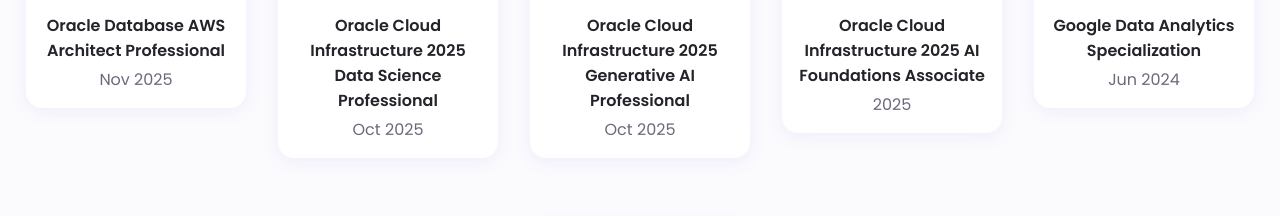
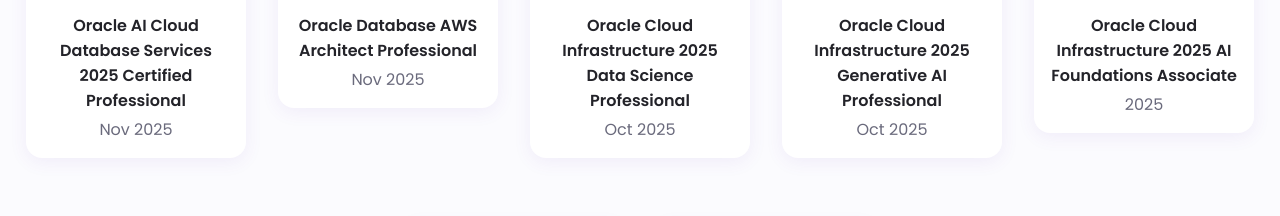
Before and after one commit to dipisha-21/Portfolio_DipishaShivangi, a plain HTML site: page index.html in a window 1280 px wide. Shown: the part 5025-5241 px from the top of the page. Drawn offline with nearby package versions, Linux system fonts and the light colour scheme.

Commit message:
Update index.html

```diff
--- a/index.html
+++ b/index.html
@@ -794,6 +794,14 @@
   <div class="certificates__grid">
 
     <!-- Oracle Database AWS Architect Professional -->
+    <div class="certificate__card" onclick="showCertificatePDFModal('assets/eCertificate_Oracle_AI_Cloud_Database_Services_2025_Certified_Professional.pdf', 'Oracle Database AWS Architect Professional', 'Nov 2025')">
+      <img src="assets/img/pdf-icon.png" alt="Oracle AI Cloud Database Services 2025 Certified Professional" class="certificate__img">
+      <div class="certificate__info">
+        <h4 class="certificate__title">Oracle AI Cloud Database Services 2025 Certified Professional</h4>
+        <span class="certificate__date">Nov 2025</span>
+      </div>
+    </div>
+
     <div class="certificate__card" onclick="showCertificatePDFModal('assets/eCertificate_Oracle_Database@AWS_Certified_Architect_Professional.pdf', 'Oracle Database AWS Architect Professional', 'Nov 2025')">
       <img src="assets/img/pdf-icon.png" alt="Oracle Database AWS Architect Professional" class="certificate__img">
       <div class="certificate__info">
```
